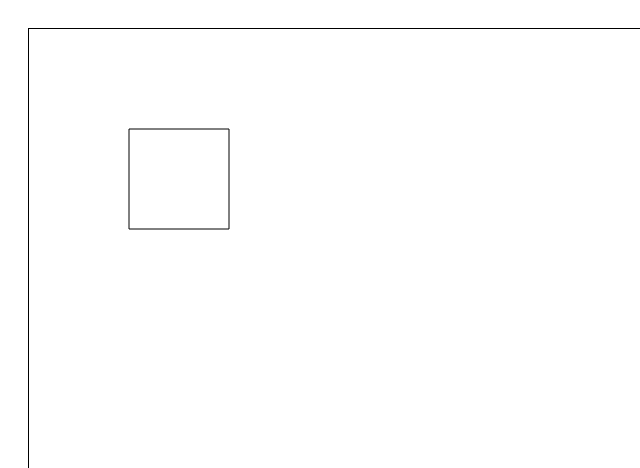
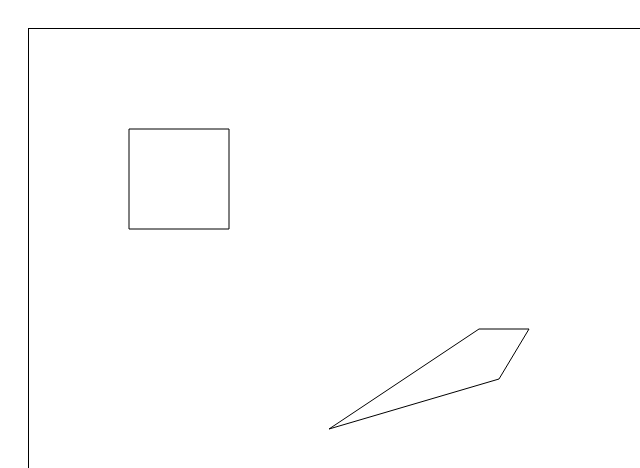
Before and after one commit to mromanenkov/polygon-test-task, a plain HTML site: page index.html in a window 1280 px wide. Shown: the top 468 px of the page, without its empty margins (0-640 px from the left). Drawn offline with Linux system fonts and the light colour scheme.

Commit message:
implement drag and drop object overlapping

```diff
--- a/canvas.js
+++ b/canvas.js
@@ -18,8 +18,9 @@ Canvas.prototype = {
         this.objects.push(object);
     },
 
-    draw: function(object) {
-        this.ctx.fillStyle = object.color;
+    draw: function(object, isFill) {
+        this.ctx.fillStyle = object.fillColor;
+        this.ctx.strokeStyle = object.strokeColor;
 
         this.ctx.beginPath();
         this.ctx.moveTo(object.points[0], object.points[1]);
@@ -28,6 +29,8 @@ Canvas.prototype = {
         });
         this.ctx.closePath();
         this.ctx.stroke();
+
+        if(isFill) this.ctx.fill();
     },
 
     erase: function() {
@@ -37,20 +40,51 @@ Canvas.prototype = {
     update: function() {
         this.ctx.clearRect(0, 0, this.setting.width, this.setting.height);
 
+        this.findOverlappedObjects();
+
         this.objects.forEach((object)=>{
-            this.draw(object);
+            if(object.isOverlap) {
+                this.draw(object, true);
+            }else{
+                this.draw(object);
+            }
         });
-
-        //console.log(this.objects);
     },
 
     getSelectedObject: function(cursorPos) {
         let selectedObject;
         this.objects.forEach((object)=>{
-            let isInside = isCursorInPoly(cursorPos, object.points);
+            let isInside = isPointInPoly(cursorPos, object.points);
             if(isInside) selectedObject = object;
         });
         return selectedObject;
+    },
+
+    findOverlappedObjects: function() {
+        let isOverLapping;
+
+        for(let i=0; i<this.objects.length; i++){
+            let objectA = this.objects[i];
+
+            for(let j=i+1; j<this.objects.length; j++){
+                let objectB = this.objects[j];
+
+                if(checkOverlap(objectA, objectB)){
+                    objectA.isOverlap = true;
+                    objectB.isOverlap = true;
+                    isOverLapping = true;
+                }else{
+                    objectA.isOverlap = false;
+                    objectB.isOverlap = false;
+                }
+            }
+        }
+        if(isOverLapping) {
+            return true;
+        }else{
+
+            return false;
+        }
     }
 
 }
--- a/main.js
+++ b/main.js
@@ -1,8 +1,12 @@
 'use strict'
 
 let polygonPointsA = [[100,100], [200,100], [200,200], [100,200]];
-let color = '#eee';
-let poly1 = new Polygon(polygonPointsA, color);
+let polygonPointsB = [[300,400], [450,300], [500,300], [470,350]];
+
+let strokeColor = '#000';
+let fillColor = '#f00';
+let poly1 = new Polygon(polygonPointsA, strokeColor, fillColor);
+let poly2 = new Polygon(polygonPointsB, strokeColor, fillColor);
 
 let setting = {
     width: window.innerWidth,
@@ -12,14 +16,13 @@ let canvas = new Canvas('example', setting);
 window.onload = canvas.init();
 
 canvas.add(poly1);
-canvas.update(poly1);
+canvas.add(poly2);
+canvas.update();
 
 canvas.element.addEventListener('mousedown', (e)=>{
     cursor.cursorDownPos = [e.offsetX, e.offsetY];
 
     canvas.selectedObject = canvas.getSelectedObject(cursor.cursorDownPos);
-    //console.log(canvas.selectedObject);
-
 });
 
 canvas.element.addEventListener('mouseup', (e)=>{
@@ -27,7 +30,7 @@ canvas.element.addEventListener('mouseup', (e)=>{
     let offset = cursor.getOffset();
 
     if(canvas.selectedObject) {
-        poly1.shift(offset);
+        canvas.selectedObject.shift(offset);
         canvas.update();
     }
     canvas.selectedObject = false;
--- a/polygon.js
+++ b/polygon.js
@@ -7,10 +7,11 @@
 let color = '#fff';
 */
 
-function Polygon(points, color) {
+function Polygon(points, strokeColor, fillColor) {
     this.points = points;
-    this.color = color;
-    //this.selected = false;
+    this.strokeColor = strokeColor;
+    this.fillColor = fillColor;
+    this.isOverlap = false;
 }
 
 Polygon.prototype = {
--- a/utils.js
+++ b/utils.js
@@ -1,6 +1,6 @@
 'use strict'
 
-function isCursorInPoly(point, vs) {
+function isPointInPoly(point, vs) {
     let x = point[0], y = point[1];
 
         let inside = false;
@@ -15,3 +15,53 @@ function isCursorInPoly(point, vs) {
 
     return inside;
 }
+
+function getIntersection(segmentA, segmentB) {
+
+    let x1 = segmentA[0][0],
+        y1 = segmentA[0][1],
+        x2 = segmentA[1][0],
+        y2 = segmentA[1][1],
+
+        x3 = segmentB[0][0],
+        y3 = segmentB[0][1],
+        x4 = segmentB[1][0],
+        y4 = segmentB[1][1]
+
+    var x=((x1*y2-y1*x2)*(x3-x4)-(x1-x2)*(x3*y4-y3*x4)) /
+            ((x1-x2)*(y3-y4)-(y1-y2)*(x3-x4));
+    var y=((x1*y2-y1*x2)*(y3-y4)-(y1-y2)*(x3*y4-y3*x4)) /
+            ((x1-x2)*(y3-y4)-(y1-y2)*(x3-x4));
+
+    let isInside = isPointInPoly([x,y], [[x1,y1],[x3,y3],[x2,y2],[x4,y4]]);
+
+    if(isInside){
+        return true;
+    }else{
+        return false;
+    }
+
+
+}
+
+function checkOverlap(polyA, polyB){
+
+    polyA = JSON.parse(JSON.stringify(polyA));
+    polyB = JSON.parse(JSON.stringify(polyB));
+
+    polyA.points.push(polyA.points[0]);
+    polyB.points.push(polyB.points[0]);
+
+    for(let i = 0; i < polyA.points.length-1; i++){
+
+        let sideA = [polyA.points[i], polyA.points[i+1]];
+
+        for(let j = 0; j < polyB.points.length-1; j++){
+            let sideB = [polyB.points[j], polyB.points[j+1]];
+
+            let isIntersect = getIntersection(sideA, sideB);
+            if(isIntersect) return true
+        }
+    }
+    return false;
+}
```
Also changed, not shown: index.html (indentation only).
